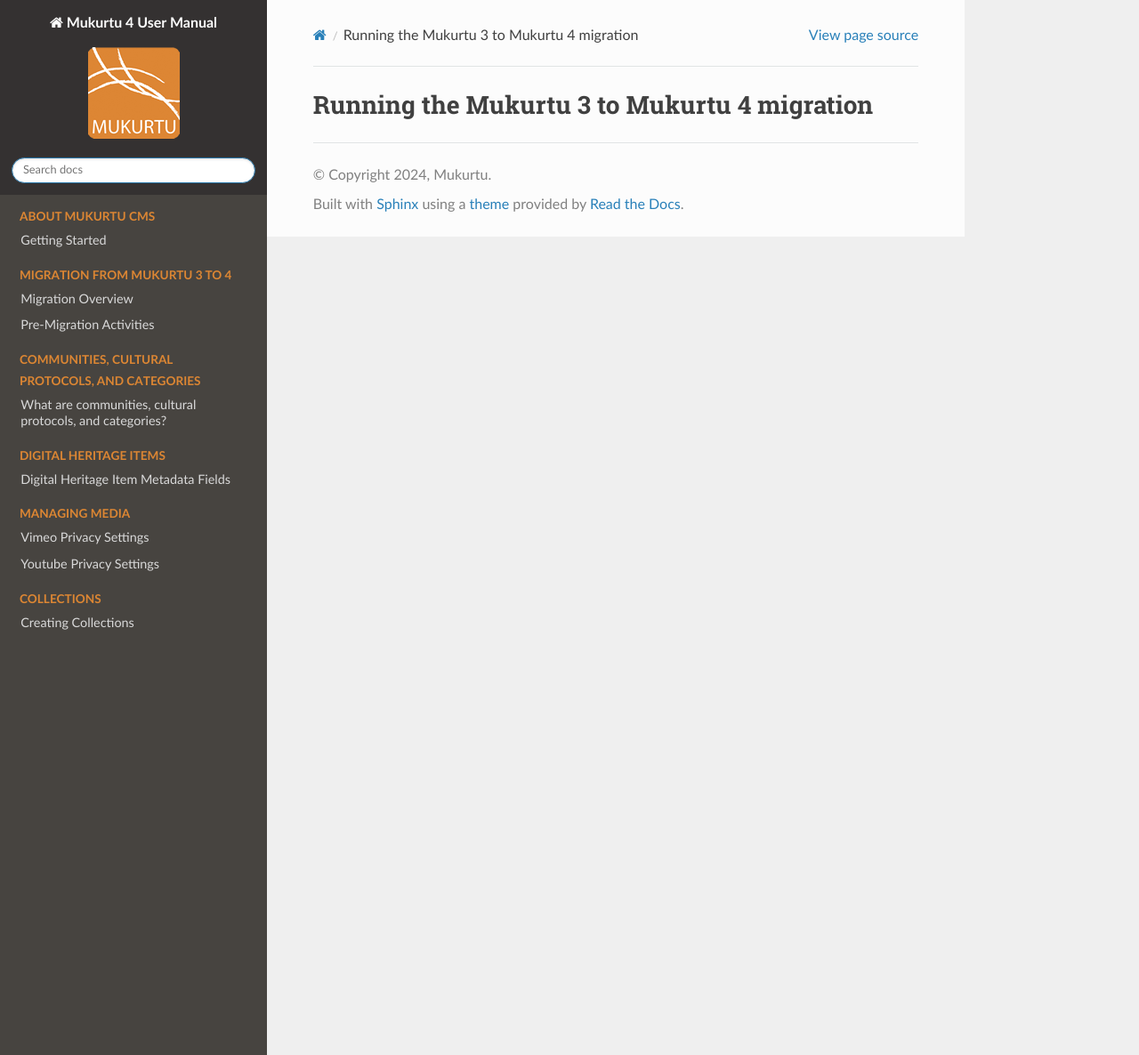
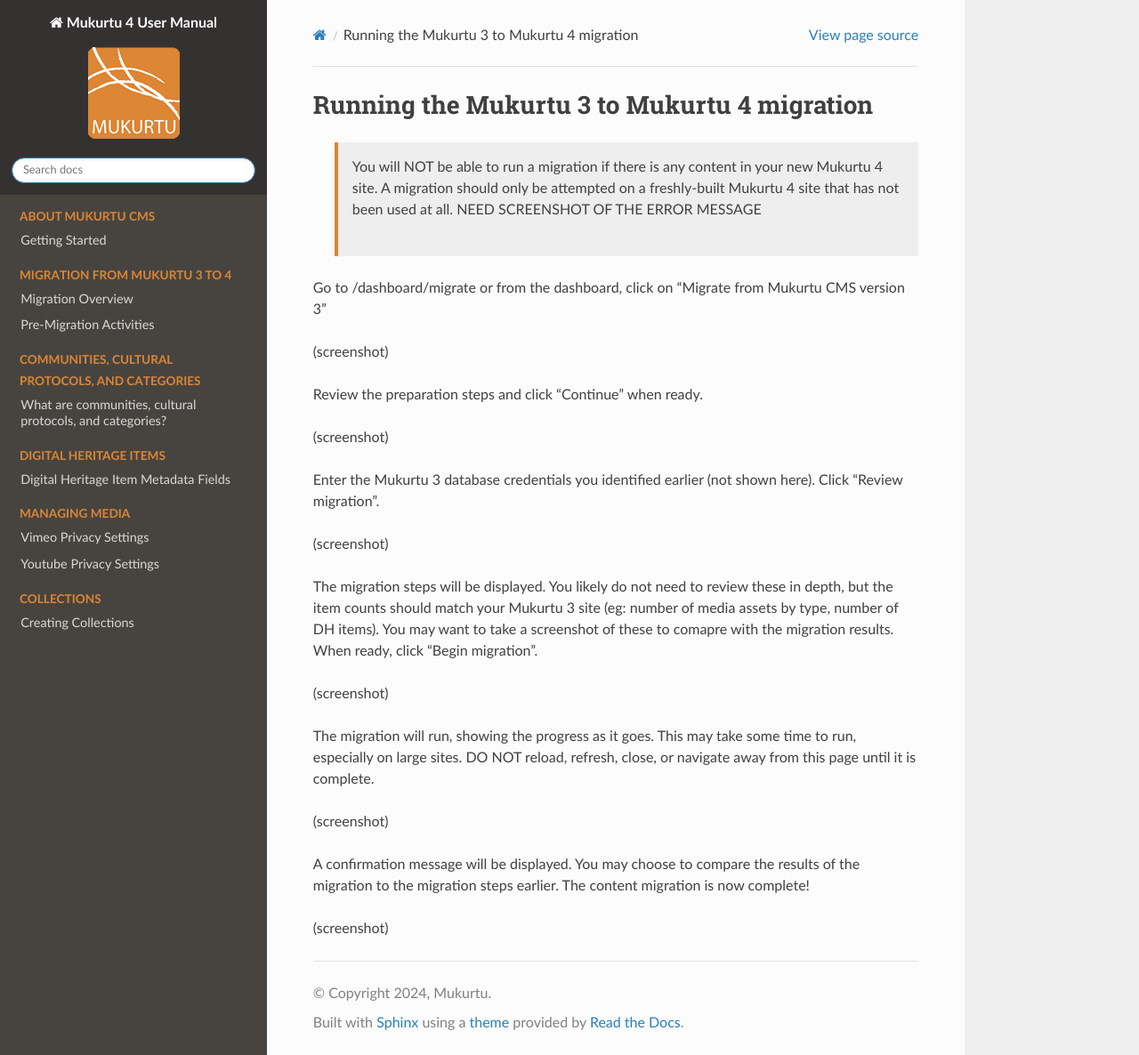
Before and after one commit to MukurtuCMS/mukurtudocs, a Sphinx documentation site: the page built from docs/source/migration/Migration.md, in a window 1280 px wide and 1186 px high. Shown: the whole window at 89% size. Built offline with Sphinx 7.4.7 and the Read the Docs theme 2.0.0, drawn with Linux system fonts in a browser that asks for light colours; pages that are not in the unit, such as notebooks, are missing from menus.

Commit message:
Update Migration.md

```diff
--- a/docs/source/migration/Migration.md
+++ b/docs/source/migration/Migration.md
@@ -1 +1,31 @@
 # Running the Mukurtu 3 to Mukurtu 4 migration
+
+> You will NOT be able to run a migration if there is any content in your new Mukurtu 4 site. A migration should only be attempted on a freshly-built Mukurtu 4 site that has not been used at all.
+> NEED SCREENSHOT OF THE ERROR MESSAGE
+
+Go to /dashboard/migrate or from the dashboard, click on "Migrate from Mukurtu CMS version 3"
+
+(screenshot)
+
+Review the preparation steps and click "Continue" when ready.
+
+(screenshot)
+
+Enter the Mukurtu 3 database credentials you identified earlier (not shown here). Click "Review migration".
+
+(screenshot)
+
+The migration steps will be displayed. You likely do not need to review these in depth, but the item counts should match your Mukurtu 3 site (eg: number of media assets by type, number of DH items). You may want to take a screenshot of these to comapre with the migration results.
+When ready, click "Begin migration".
+
+(screenshot)
+
+The migration will run, showing the progress as it goes. This may take some time to run, especially on large sites.
+DO NOT reload, refresh, close, or navigate away from this page until it is complete.
+
+(screenshot)
+
+A confirmation message will be displayed. You may choose to compare the results of the migration to the migration steps earlier.
+The content migration is now complete!
+
+(screenshot)
```
